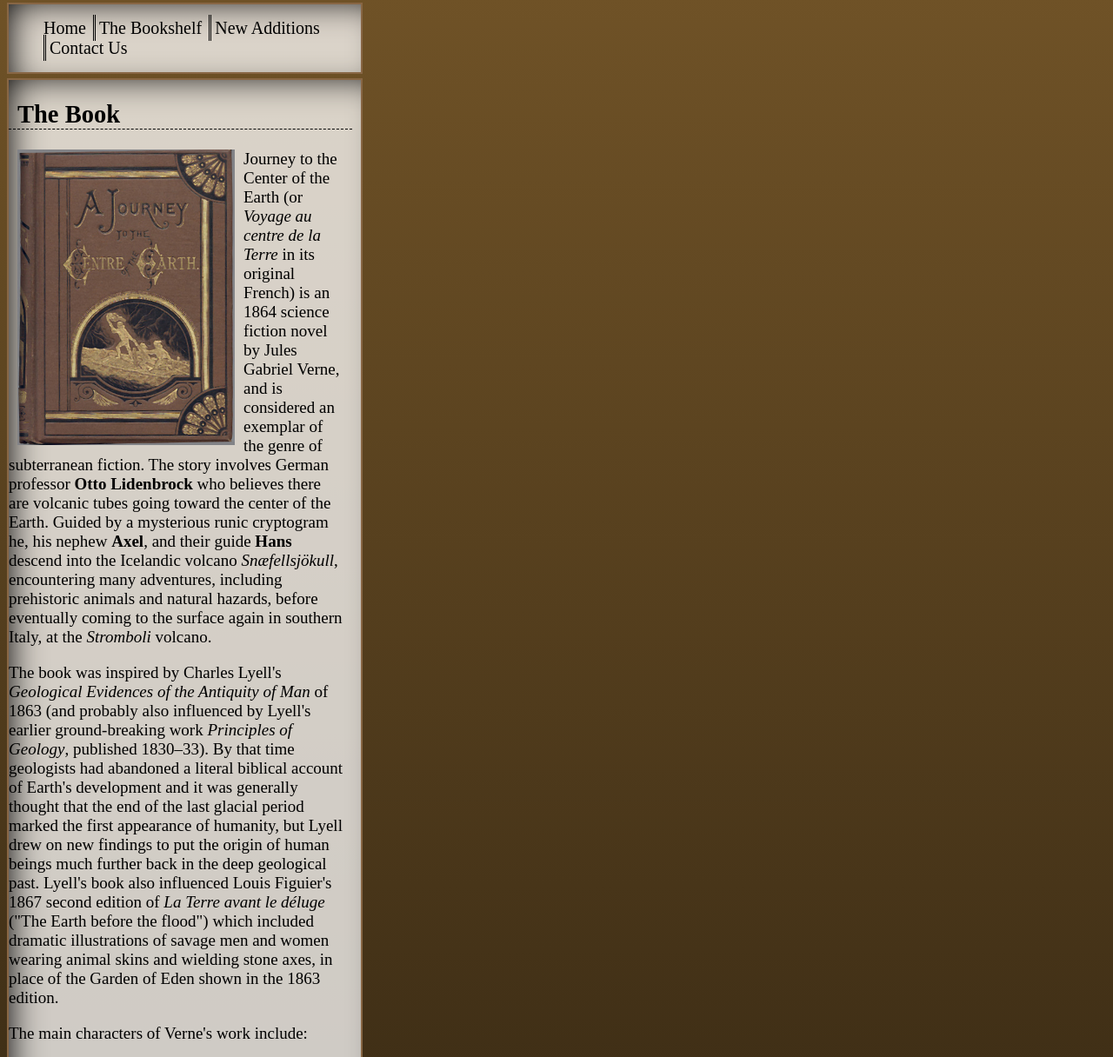
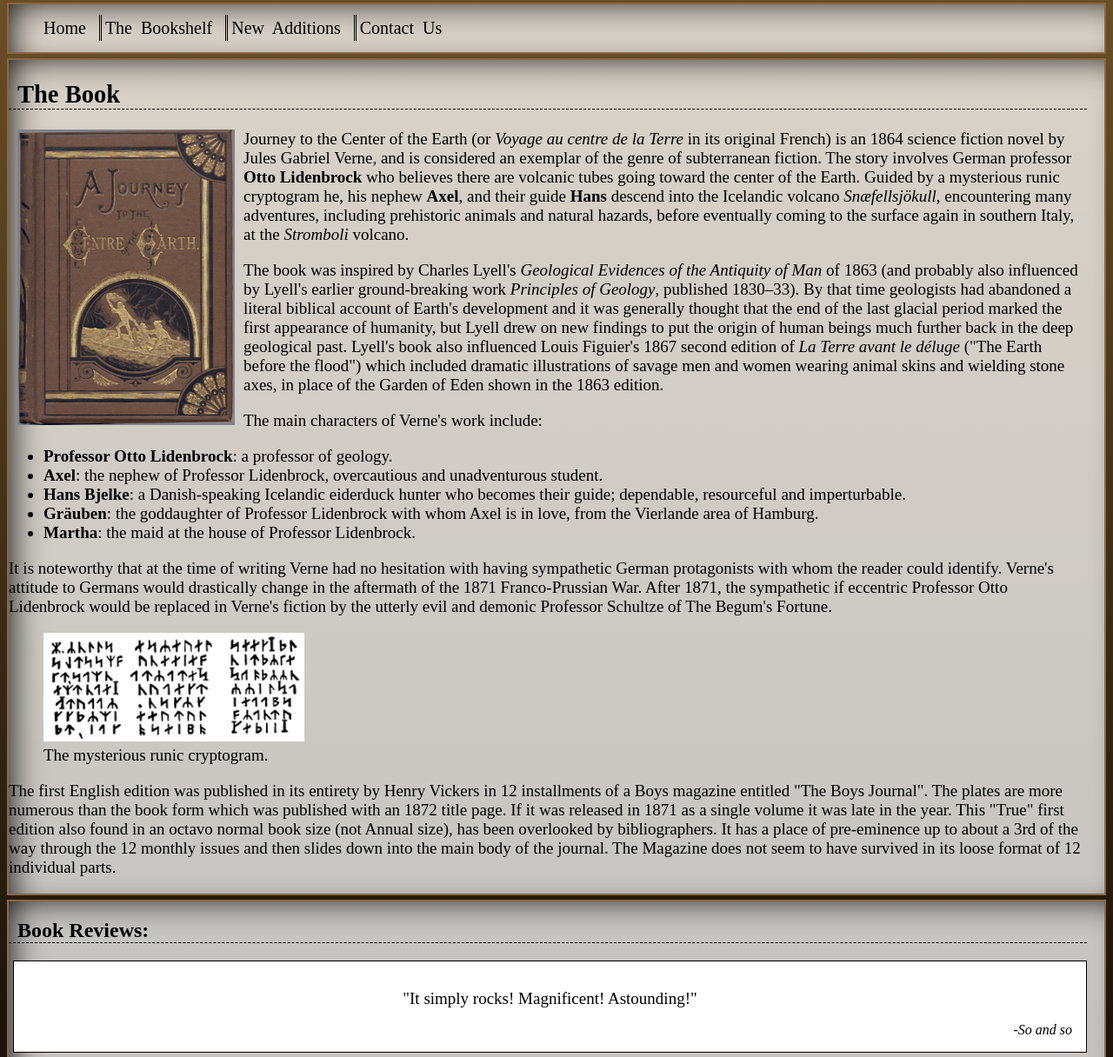
Before and after one commit to RVCC-IDMX/midterm-JenniferChristilles, a plain HTML site: page index.html in a window 1280 px wide. Shown: the part 184-1400 px from the top of the page at 87% size. Drawn offline with Linux system fonts and the light colour scheme.

Commit message:
Desktop layout complete

```diff
--- a/css/style.css
+++ b/css/style.css
@@ -1,8 +1,5 @@
 /* Journey to the Center of the Earth Practicum */
 /* Jennifer Christilles */
-*{
-    width: 385px;
-}
 
 header {
     font-size: 22px;
@@ -43,6 +40,8 @@ nav ul li {
     display: inline;
     border-left: double;
     border-color: black;
+    margin-right: 7px;
+    word-spacing: 5px;
 }
 
 nav ul li:first-child {
@@ -125,7 +124,6 @@ a:hover, a:active {
 
 .submission {
     background-color: white;
-    width: 350px;
     border-style: solid;
     border-color: black;
     border-width: 1px;
@@ -143,8 +141,20 @@ a:hover, a:active {
 }
 
 .signature {
-    padding: 1% 30%;
     font-style: italic;
+    text-align: right;
 }
 
 /*couldn't figure out why text in reviews were not able to be centered */
+
+@media screen and (min-width: 1em){
+    .submission{
+        grid-template-columns: 100px 100px 100px;
+        grid-column-start: 1;
+        grid-column-end: 4;
+    }
+}
+
+@media screen and (min-width: 1024){
+
+}
```
